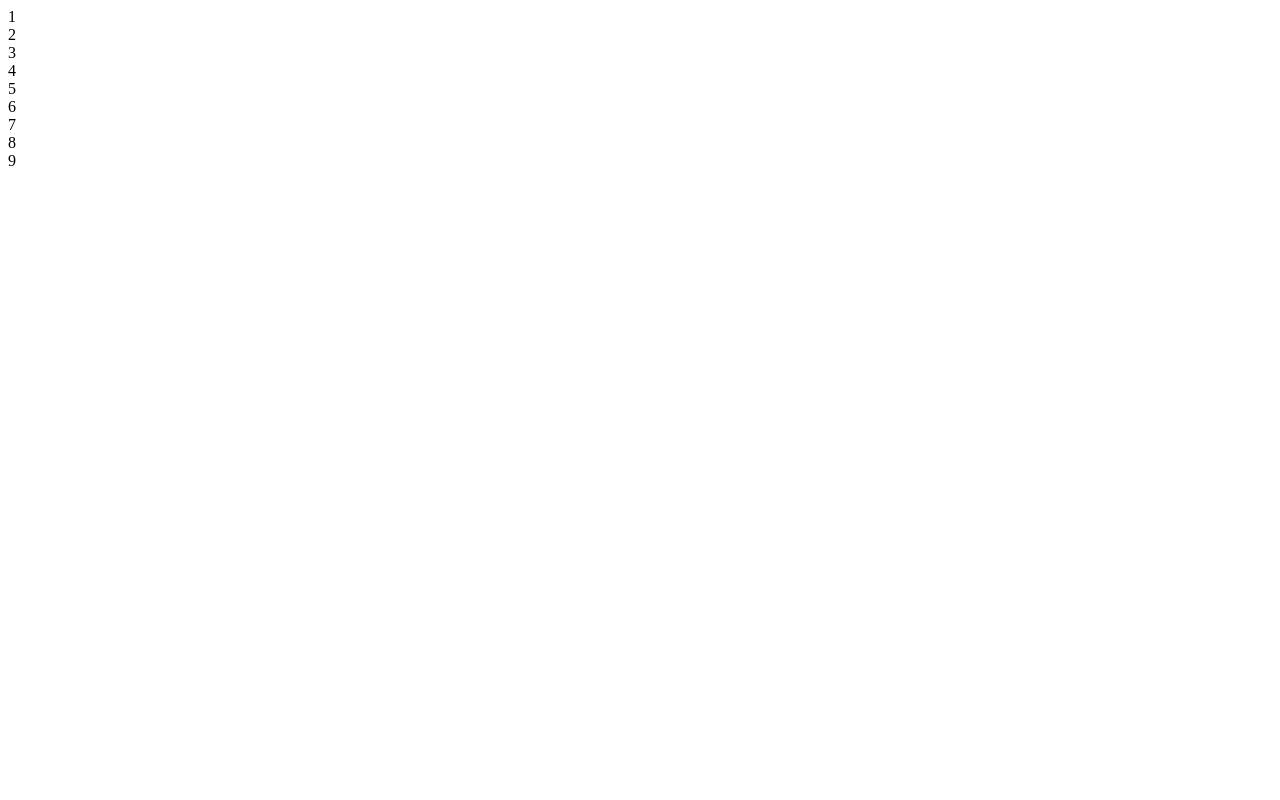
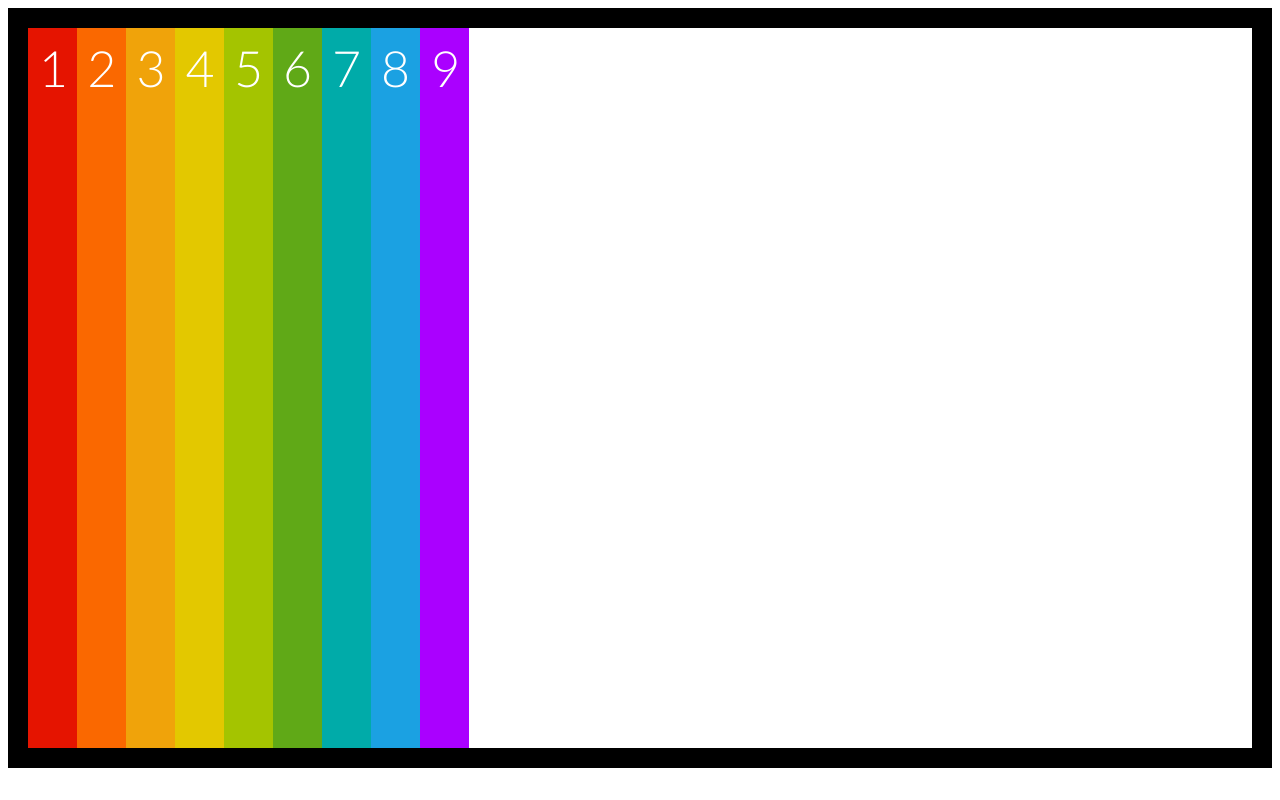
Before and after one commit to antdevelopment1/flexboxProperties, a plain HTML site: page index.html in a window 1280 px wide. Drawn offline with Linux system fonts and the light colour scheme.

Commit message:
Styles for display:flex example

```diff
--- a/styles.css
+++ b/styles.css
@@ -20,3 +20,35 @@
 --flex-shrink
 --align-self
 */
+
+@import url("https://fonts.googleapis.com/css?family=Lato:100,300,400,700,900");
+
+
+.box {
+  font-size: 50px;
+  color: white;
+  padding: 10px;
+  text-align:center;
+  font-family: lato;
+  font-weight: 300;
+  box-sizing: border-box;
+}
+
+.box-1 {background: #e51400; }
+.box-2 {background: #fa6800;}
+.box-3 {background: #f0a30a; }
+.box-4 {background: #e3c800; }
+.box-5 {background: #a4c400;}
+.box-6 {background: #60a917;}
+.box-7 {background: #00aba9;}
+.box-8 {background: #1ba1e2;}
+.box-9 {background: #aa00ff;}
+
+/*  LAYOUT STYLES */
+
+/* display-flex will make a header, nav, or section a flex container */
+.container {
+  display: flex;
+  border: 20px solid black;
+  height: 90vh;
+}
```
